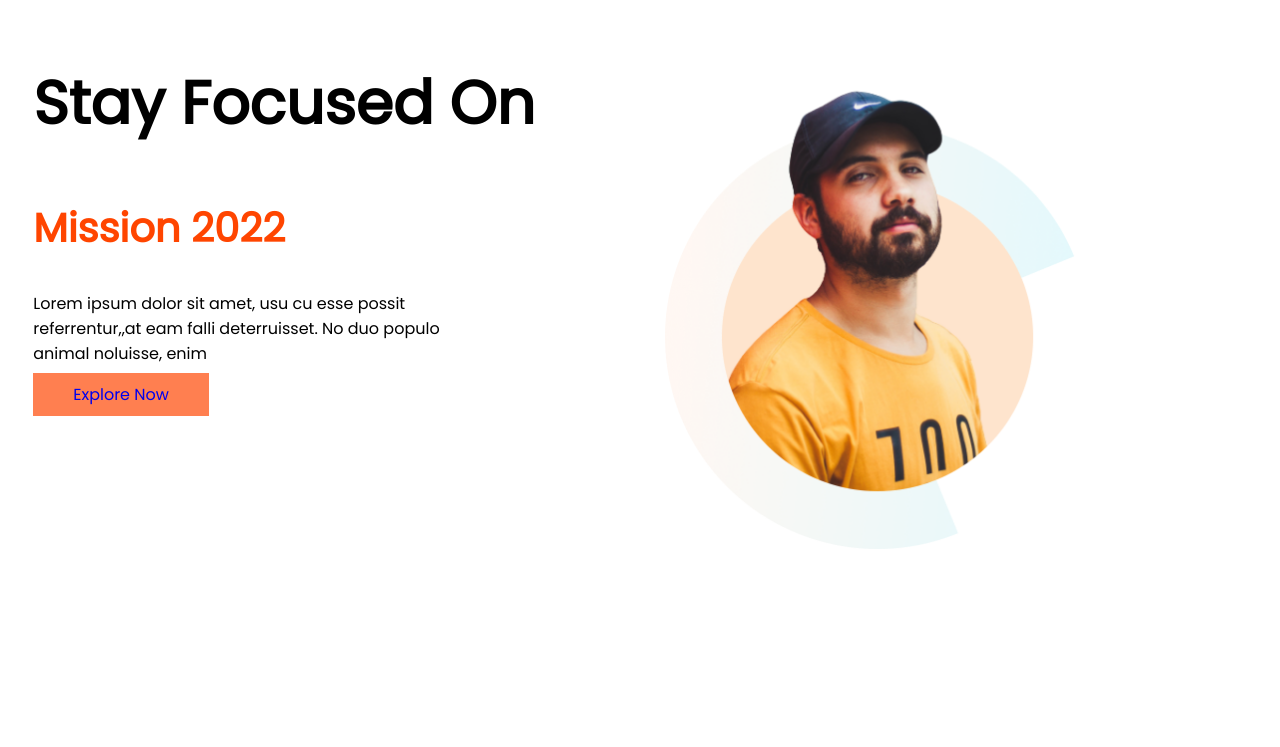
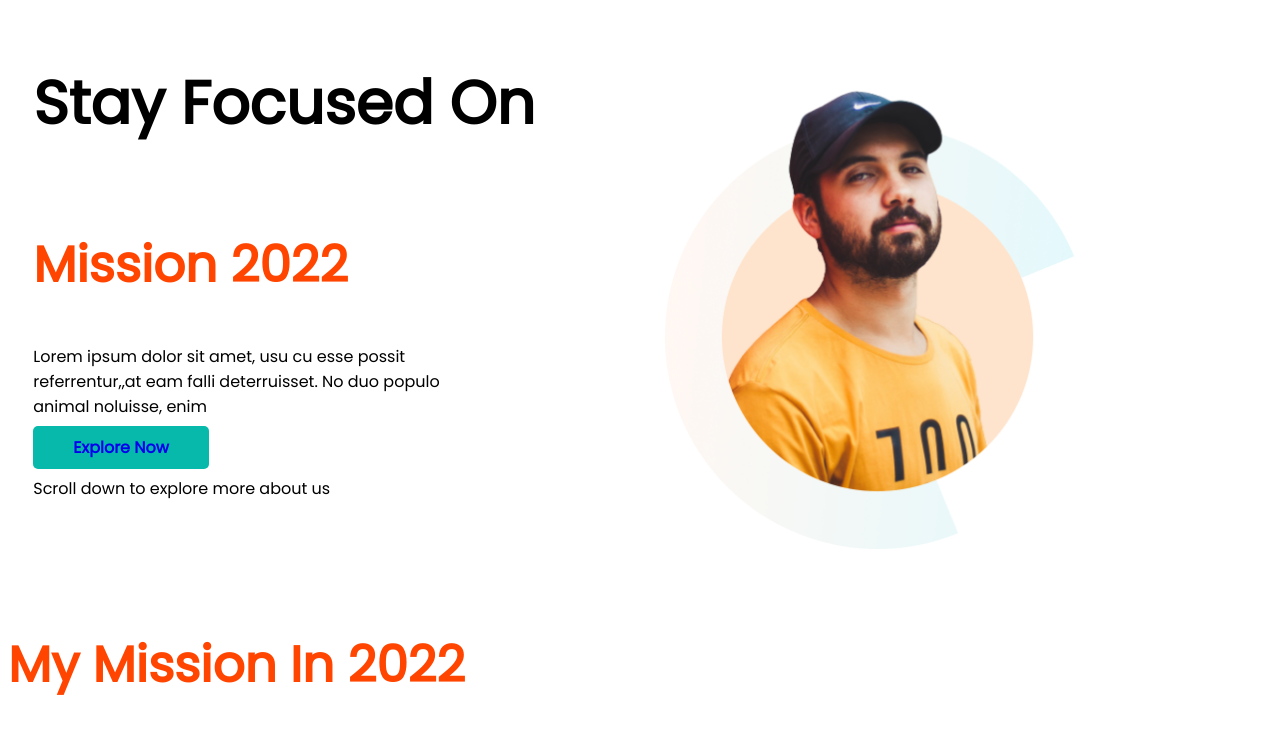
Before and after one commit to Foysaltuhin/developer-portfolio-assignment1, a plain HTML site: page index.html in a window 1280 px wide. Drawn offline with Linux system fonts and the light colour scheme.

Commit message:
added 2nd section

```diff
--- a/index.html
+++ b/index.html
@@ -22,13 +22,17 @@
                 animal noluisse, enim</p>
             <a class="link-button" target="_blank" href="https://www.linkedin.com/in/foysal-tuhin-749905229/">Explore
                 Now</a>
+            <p>Scroll down to explore more about us</p>
         </div>
 
-        <div class="half-width">
+        <div id="images-size" class="half-width">
             <img src="images/person-0.png" alt="">
         </div>
 
     </section>
+    <section>
+        <h2>My Mission In 2022</h2>
+    </section>
 </body>
 
 </html>
--- a/style.css
+++ b/style.css
@@ -6,8 +6,8 @@ h1{
 }
 h2{
     color: orangered;
-    font-size: 40px;
-    margin-top: 0px;
+    font-size: 50px;
+    padding-top: 30px;
 }
 section{
     display: flex;
@@ -21,7 +21,8 @@ section{
 }
 .link-button{
     text-decoration: none;
-    background-color: coral;
+    background-color: rgb(6, 185, 170);
     padding: 10px 40px;
-
+    border-radius: 5px;
+    font-weight: bold;
 }
```
